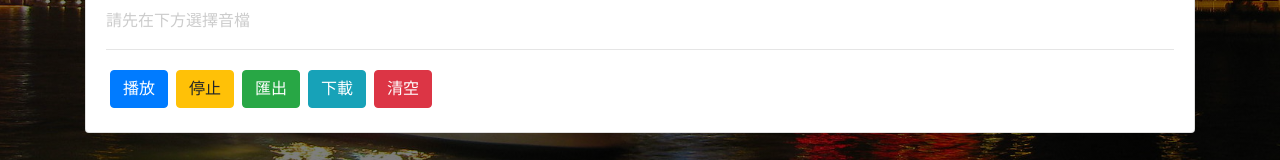
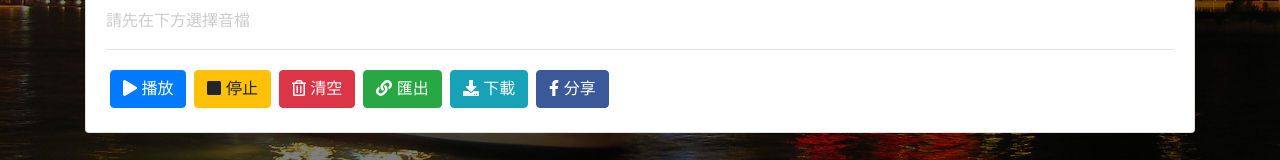
Before and after one commit to rogeraabbccdd/Fadacai-Generator, a Vue app: page /#/ in a window 1280 px wide. Shown: the part 460-620 px from the top of the page. Built offline with nearby package versions, Linux system fonts and the light colour scheme; what vue-github-buttons would draw is missing.

Commit message:
更新 1.2.1
- 新增 facbook 分享按鈕 (#9)
- 新增按鈕 icon

```diff
--- a/src/components/playquery.vue
+++ b/src/components/playquery.vue
@@ -20,21 +20,40 @@
       </transition-group>
     </draggable>
     <hr />
-    <b-button class="m-1" variant="primary" @click="play()" ref="btnPlay"
-      >播放</b-button
-    >
-    <b-button class="m-1" variant="warning" @click="stop()" ref="btnStop"
-      >停止</b-button
-    >
-    <b-button class="m-1" variant="success" @click="getUrl()">匯出</b-button>
-    <b-button class="m-1" variant="info" @click="downloadFile()">下載</b-button>
-    <b-button class="m-1" variant="danger" @click="removeAll()">清空</b-button>
+    <b-button class="m-1" variant="primary" @click="play()" ref="btnPlay">
+      <font-awesome-icon icon="play" />&nbsp;播放
+    </b-button>
+    <b-button class="m-1" variant="warning" @click="stop()" ref="btnStop">
+      <font-awesome-icon icon="stop" />&nbsp;停止
+    </b-button>
+    <b-button class="m-1" variant="danger" @click="removeAll()">
+      <font-awesome-icon :icon="['far', 'trash-alt']" />&nbsp;清空
+    </b-button>
+    <b-button class="m-1" variant="success" @click="getUrl()">
+      <font-awesome-icon icon="link" />&nbsp;匯出
+    </b-button>
+    <b-button class="m-1" variant="info" @click="downloadFile()">
+      <font-awesome-icon icon="download" />&nbsp;下載
+    </b-button>
+    <b-button class="m-1" variant="facebook" @click="shareFacebook()">
+      <font-awesome-icon :icon="['fab', 'facebook-f']" />&nbsp;分享
+    </b-button>
   </b-card>
 </template>
+
+<style>
+.btn-facebook {
+  background-color: #3b5998 !important;
+  border-color: #3b5998 !important;
+  color: #fff !important;
+}
+</style>
+
 <script>
 import Crunker from "crunker";
 import { eventBus } from "../main.js";
 import draggable from "vuedraggable";
+
 let nowPlaying = -1;
 let isPlaying = false;
 export default {
@@ -114,6 +133,20 @@ export default {
     },
     removeAll() {
       this.snds = [];
+    },
+    shareFacebook() {
+      let url = "";
+      for (let i = 0; i < this.snds.length; i++) {
+        url = url + this.snds[i].id + ",";
+      }
+      url = url.substr(0, url.length - 1);
+      this.$router.push({
+        name: "home",
+        query: { sids: url }
+      });
+      window.open(
+        "http://www.facebook.com/sharer/sharer.php?u=" + window.location.href
+      );
     }
   },
   mounted() {
--- a/src/main.js
+++ b/src/main.js
@@ -14,6 +14,19 @@ Vue.use(VueAxios, axios);
 
 import VueGitHubButtons from "vue-github-buttons";
 Vue.use(VueGitHubButtons, { useCache: true });
+
+import { FontAwesomeIcon } from "@fortawesome/vue-fontawesome";
+import { library } from "@fortawesome/fontawesome-svg-core";
+import {
+  faPlay,
+  faStop,
+  faLink,
+  faDownload
+} from "@fortawesome/free-solid-svg-icons";
+import { faTrashAlt } from "@fortawesome/free-regular-svg-icons";
+import { faFacebookF } from "@fortawesome/free-brands-svg-icons";
+library.add(faPlay, faStop, faLink, faDownload, faTrashAlt, faFacebookF);
+Vue.component("font-awesome-icon", FontAwesomeIcon);
 
 import VueAnalytics from "vue-analytics";
 Vue.use(VueAnalytics, {
```
Also changed, not shown: package.json (+6 -1 lines), 1 other file (tests, documents, lock files or other folders).
